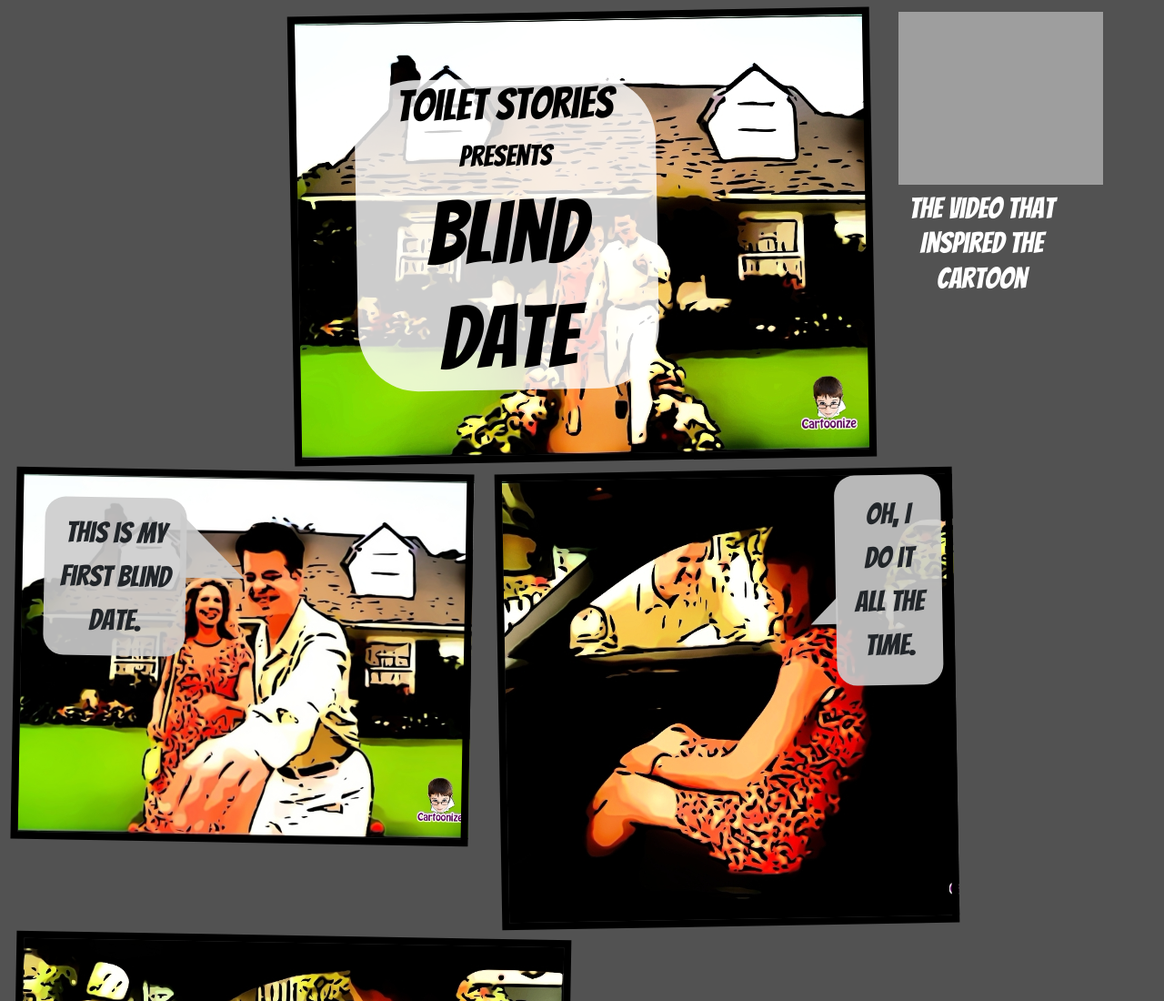
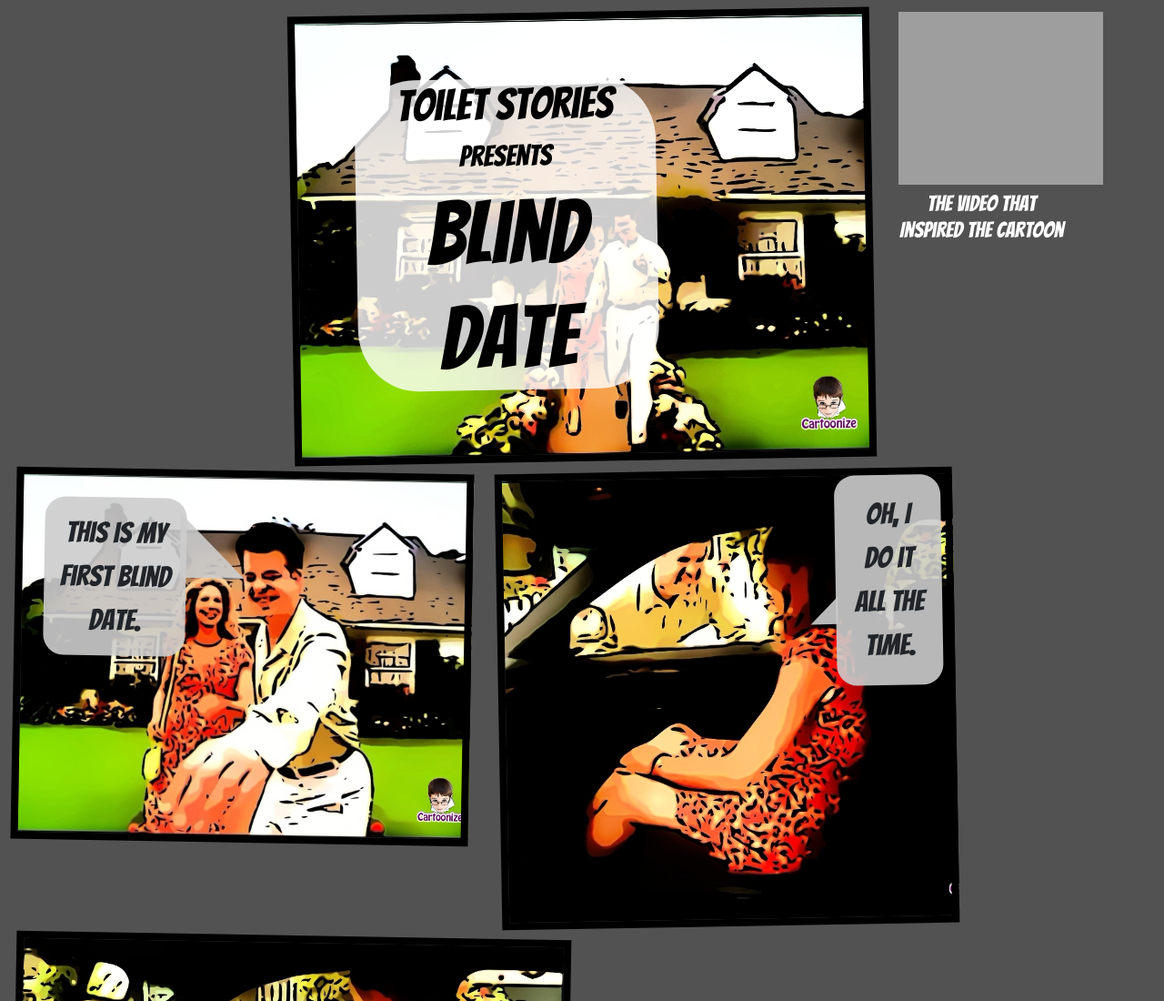
Before and after one commit to jeepnjeff/feb8th, a website: page index.html in a window 1280 px wide. Shown: the top 1100 px of the page at 91% size. Drawn offline with nearby package versions, Linux system fonts and the light colour scheme; grey boxes are pictures that could not be loaded; a web font is replaced by a local one.

Commit message:
add video

```diff
--- a/index.html
+++ b/index.html
@@ -25,7 +25,7 @@
       </div>
       <div class="col-md-2 video text-center">
         <iframe width="225" height="190" src="https://www.youtube.com/embed/epjrWjo9ZMY" frameborder="0" allow="autoplay; encrypted-media" allowfullscreen></iframe>
-        <h3>The Video That Inspired The Cartoon</h3>
+        <h4>The Video That Inspired The Cartoon</h4>
 
       </div>
     </div>
```
